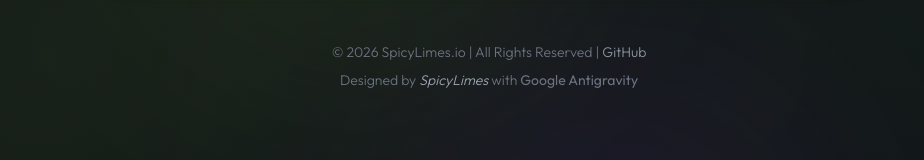
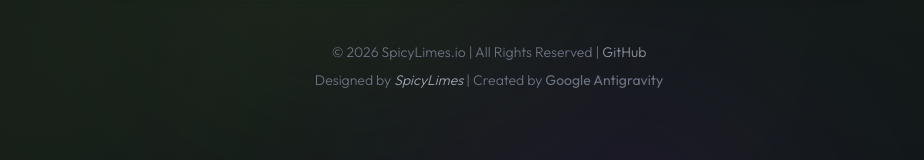
Before and after one commit to SpicyLimes/Markdownloaderr, a React (Vite) app in the folder client/: page / in a window 1280 px wide. Shown: the part 336-496 px from the top of the page, without its empty margins (151-1075 px from the left). Built offline with nearby package versions, Linux system fonts and the light colour scheme.

Commit message:
UI: Update footer attribution text

```diff
--- a/client/src/App.jsx
+++ b/client/src/App.jsx
@@ -98,7 +98,7 @@ function App() {
 
         <footer className="mt-20 text-center text-gray-500 text-sm font-light">
           <p>© 2026 SpicyLimes.io | All Rights Reserved | <a href="https://github.com/SpicyLimes/Markdownloaderr" target="_blank" rel="noopener noreferrer" className="text-[var(--text-secondary)] hover:text-[var(--accent-color)] transition-colors">GitHub</a></p>
-          <p className="mt-2">Designed by <span className="text-gray-400 italic">SpicyLimes</span> with <strong>Google Antigravity</strong></p>
+          <p className="mt-2">Designed by <span className="text-gray-400 italic">SpicyLimes</span> | Created by <strong>Google Antigravity</strong></p>
         </footer>
       </div>
     </div>
```
